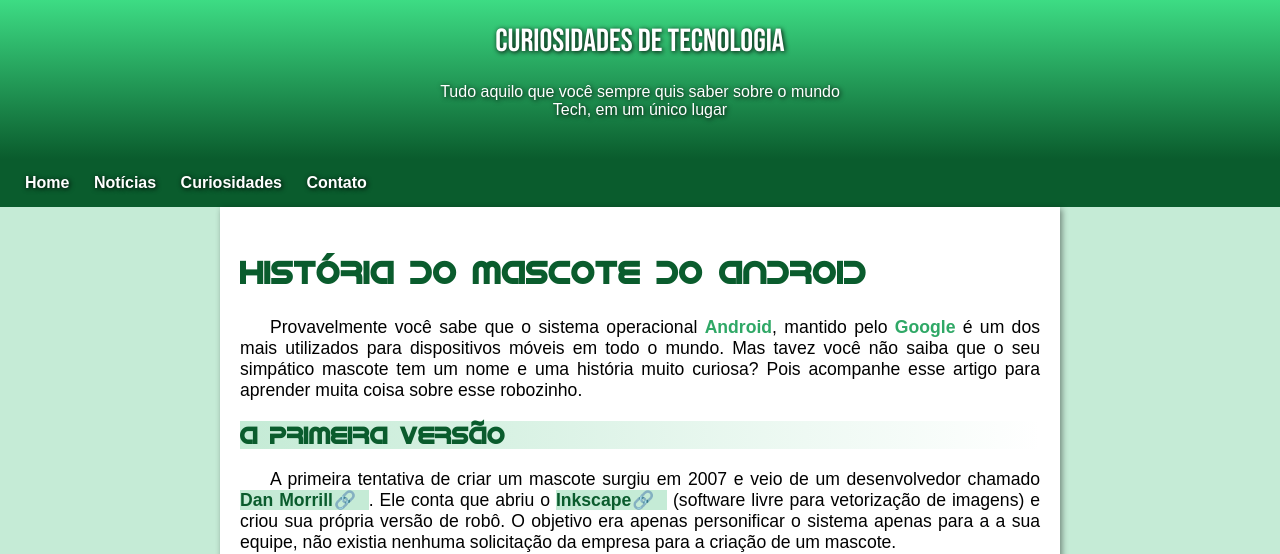
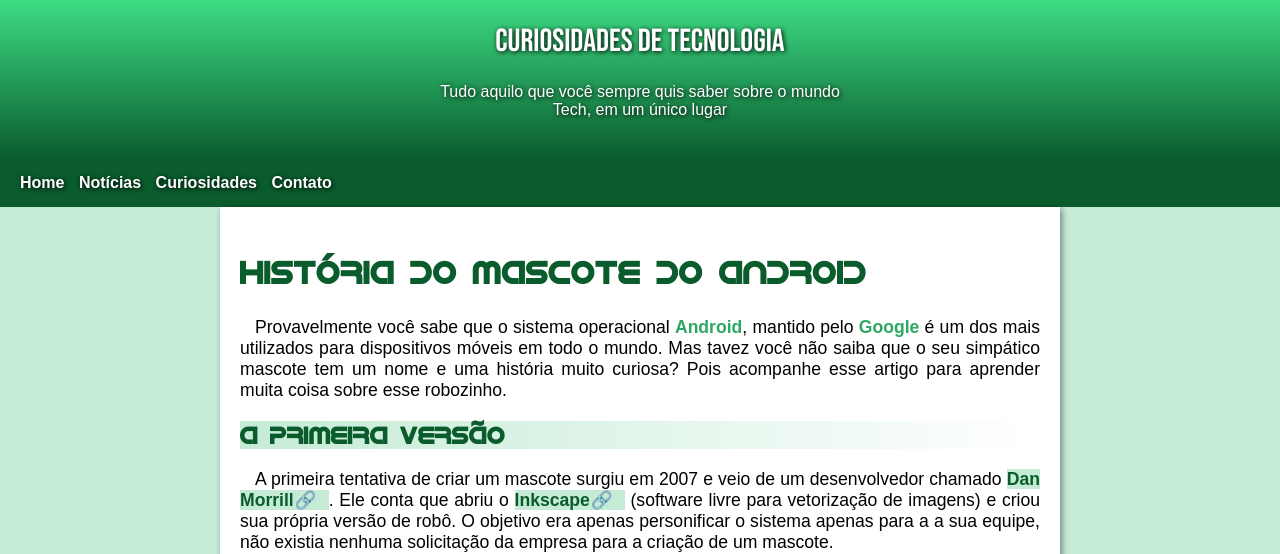
Before and after one commit to DeivinsonPereira/Projeto-Android, a plain HTML site: page index.html in a window 1280 px wide. Shown: the top 554 px of the page. Drawn offline with Linux system fonts and the light colour scheme; files whose address does not match are found by name.

Commit message:
Update style.css

```diff
--- a/estilo/style.css
+++ b/estilo/style.css
@@ -30,7 +30,7 @@ body{
     background-color: var(--cor1);
 }
 body p{
-    text-indent: 30px;
+    text-indent: 15px;
 }
 strong{
     color: var(--cor4);
@@ -58,7 +58,7 @@ nav{
     padding: 15px;
 }
 nav a{
-    padding: 10px;
+    padding: 5px;
     color: white;
     text-decoration: none;
     font-weight: bold;
```
